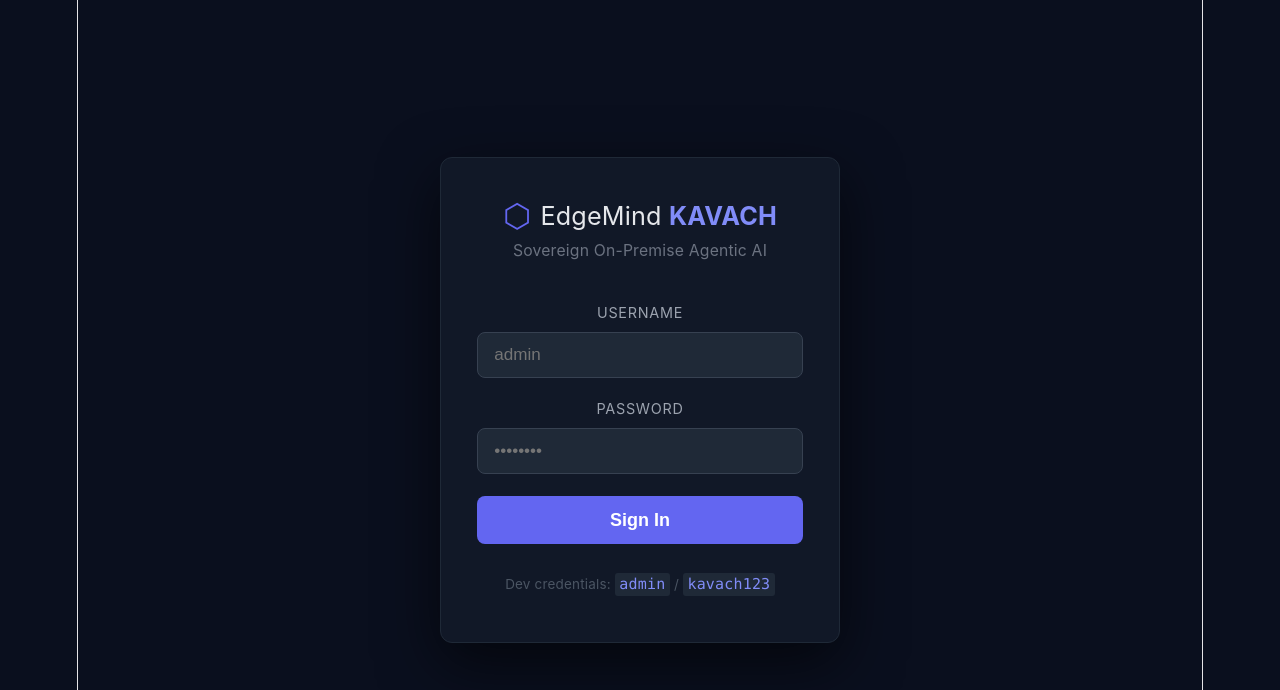
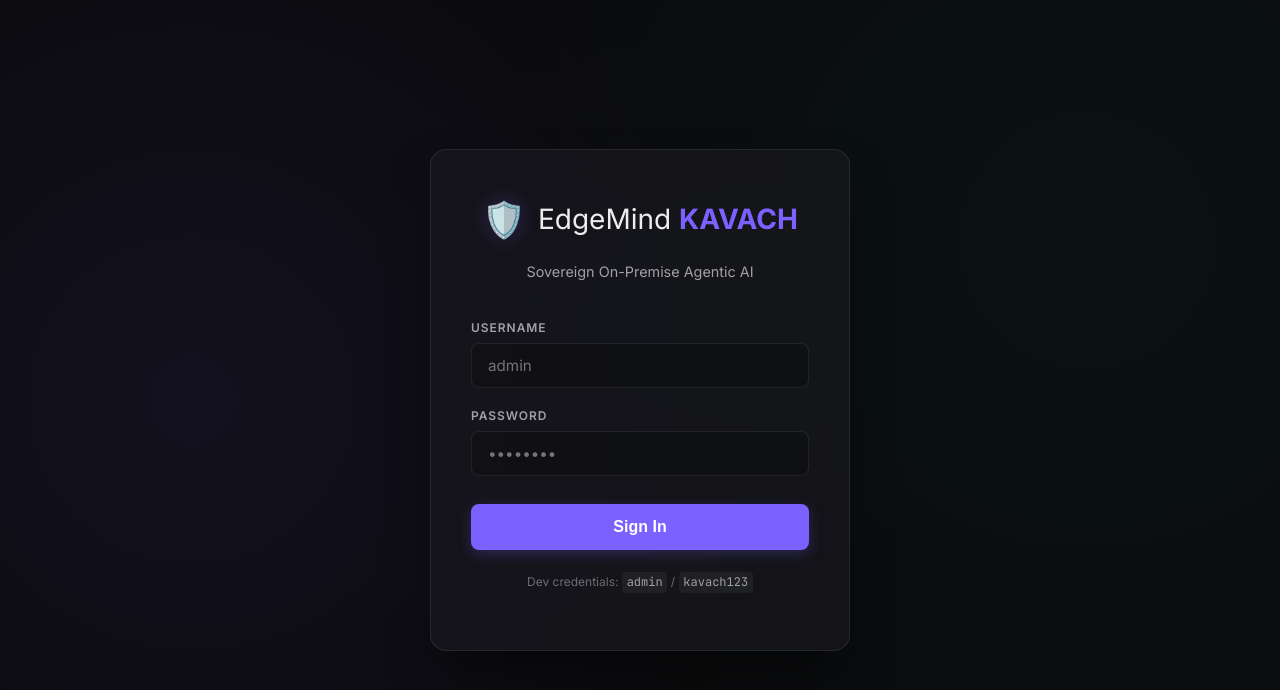
Before and after one commit to sriharinikeshss/EdgeMind, a React (Vite) app in the folder frontend/: page / in a window 1280 px wide. Shown: the top 690 px of the page. Built offline with nearby package versions, Linux system fonts and the light colour scheme; no server answers.

Commit message:
feat(frontend): beautifully redesign UI with dark mode and glassmorphism

```diff
--- a/frontend/src/App.css
+++ b/frontend/src/App.css
@@ -1,120 +1,119 @@
-/* ── Global reset ──────────────────────────────────────────────────── */
-*, *::before, *::after { box-sizing: border-box; }
 
-body {
-  margin: 0;
-  background: #0a0f1e;
-  color: #e5e7eb;
-  font-family: -apple-system, BlinkMacSystemFont, 'Segoe UI', 'Inter', sans-serif;
-  -webkit-font-smoothing: antialiased;
-}
-
-#root {
-  min-height: 100vh;
-  display: flex;
-  flex-direction: column;
-}
-
-/* ── App shell ─────────────────────────────────────────────────────── */
 .app-container {
   display: flex;
   flex-direction: column;
-  min-height: 100vh;
+  height: 100vh;
+  overflow: hidden;
 }
 
 .app-header {
   display: flex;
+  justify-content: space-between;
   align-items: center;
-  justify-content: space-between;
   padding: 1rem 2rem;
-  background: #111827;
-  border-bottom: 1px solid #1f2937;
+  background: rgba(19, 19, 22, 0.8);
+  backdrop-filter: blur(12px);
+  border-bottom: 1px solid var(--border-color);
+  z-index: 10;
 }
 
 .header-left {
   display: flex;
   align-items: center;
-  gap: 0.75rem;
+  gap: 1rem;
 }
 
 .header-logo {
-  font-size: 1.8rem;
-  color: #6366f1;
+  font-size: 2rem;
+  color: var(--accent-color);
+  text-shadow: 0 0 15px var(--accent-glow);
 }
 
 .header-left h1 {
   margin: 0;
-  font-size: 1.2rem;
-  color: #f3f4f6;
-  font-weight: 700;
+  font-size: 1.1rem;
+  font-weight: 600;
+  color: var(--text-primary);
+  letter-spacing: -0.02em;
 }
 
 .header-left p {
-  margin: 0;
+  margin: 2px 0 0;
   font-size: 0.75rem;
-  color: #6b7280;
+  color: var(--accent-color);
+  text-transform: uppercase;
+  letter-spacing: 0.1em;
+  font-weight: 500;
 }
 
 .header-right {
   display: flex;
   align-items: center;
-  gap: 1rem;
+  gap: 1.5rem;
 }
 
 .user-badge {
   font-size: 0.85rem;
-  color: #9ca3af;
+  color: var(--text-secondary);
+  display: flex;
+  align-items: center;
+  gap: 8px;
 }
 
 .user-badge em {
-  color: #6366f1;
   font-style: normal;
+  background: rgba(255, 255, 255, 0.05);
+  padding: 2px 8px;
+  border-radius: 12px;
+  font-size: 0.7rem;
+  border: 1px solid var(--border-color);
 }
 
 .logout-btn {
   background: transparent;
-  border: 1px solid #374151;
-  color: #9ca3af;
+  border: 1px solid var(--border-color);
+  color: var(--text-secondary);
   border-radius: 6px;
-  padding: 0.35rem 0.75rem;
+  padding: 0.4rem 1rem;
   font-size: 0.8rem;
+  font-weight: 500;
   cursor: pointer;
-  transition: all 0.2s;
+  transition: all 0.2s ease;
 }
 
 .logout-btn:hover {
-  background: #1f2937;
-  color: #f3f4f6;
-  border-color: #6366f1;
+  background: rgba(255, 255, 255, 0.05);
+  color: var(--text-primary);
+  border-color: var(--border-highlight);
 }
 
 main {
   flex: 1;
   display: flex;
   flex-direction: column;
+  padding: 1.5rem;
+  overflow: hidden;
 }
 
-/* ── Thinking dots (chat loading) ──────────────────────────────────── */
 .thinking {
   display: flex;
-  gap: 4px;
-  padding: 0.25rem 0;
+  gap: 6px;
+  padding: 0.5rem 0;
   align-items: center;
 }
 
 .dot {
-  width: 8px;
-  height: 8px;
-  background: #6366f1;
+  width: 6px;
+  height: 6px;
+  background: var(--accent-color);
   border-radius: 50%;
-  animation: bounce 1.2s infinite ease-in-out;
+  animation: pulse 1.4s infinite ease-in-out both;
 }
 
-.dot:nth-child(1) { animation-delay: 0s; }
-.dot:nth-child(2) { animation-delay: 0.2s; }
-.dot:nth-child(3) { animation-delay: 0.4s; }
+.dot:nth-child(1) { animation-delay: -0.32s; }
+.dot:nth-child(2) { animation-delay: -0.16s; }
 
-@keyframes bounce {
-  0%, 80%, 100% { transform: scale(0.7); opacity: 0.5; }
-  40%           { transform: scale(1);   opacity: 1;   }
+@keyframes pulse {
+  0%, 80%, 100% { transform: scale(0); opacity: 0.3; }
+  40% { transform: scale(1); opacity: 1; box-shadow: 0 0 8px var(--accent-glow); }
 }
--- a/frontend/src/context/AuthContext.tsx
+++ b/frontend/src/context/AuthContext.tsx
@@ -6,7 +6,8 @@
  *
  * Phase 9: Replace the localStorage approach with Keycloak OIDC / HttpOnly cookies.
  */
-import { createContext, useContext, useState, useCallback, ReactNode } from 'react';
+import { createContext, useContext, useState, useCallback } from 'react';
+import type { ReactNode } from 'react';
 
 interface UserInfo {
   username: string;
--- a/frontend/src/index.css
+++ b/frontend/src/index.css
@@ -1,111 +1,62 @@
+@import url("https://fonts.googleapis.com/css2?family=Inter:wght@300;400;500;600;700&family=JetBrains+Mono:wght@400;500&display=swap");
+
 :root {
-  --text: #6b6375;
-  --text-h: #08060d;
-  --bg: #fff;
-  --border: #e5e4e7;
-  --code-bg: #f4f3ec;
-  --accent: #aa3bff;
-  --accent-bg: rgba(170, 59, 255, 0.1);
-  --accent-border: rgba(170, 59, 255, 0.5);
-  --social-bg: rgba(244, 243, 236, 0.5);
-  --shadow:
-    rgba(0, 0, 0, 0.1) 0 10px 15px -3px, rgba(0, 0, 0, 0.05) 0 4px 6px -2px;
+  --bg-primary: #0a0a0c;
+  --bg-secondary: #131316;
+  --bg-panel: rgba(25, 25, 30, 0.7);
 
-  --sans: system-ui, 'Segoe UI', Roboto, sans-serif;
-  --heading: system-ui, 'Segoe UI', Roboto, sans-serif;
-  --mono: ui-monospace, Consolas, monospace;
+  --text-primary: #ededed;
+  --text-secondary: #a0a0a5;
+  --text-muted: #6b6b70;
 
-  font: 18px/145% var(--sans);
-  letter-spacing: 0.18px;
-  color-scheme: light dark;
-  color: var(--text);
-  background: var(--bg);
-  font-synthesis: none;
-  text-rendering: optimizeLegibility;
-  -webkit-font-smoothing: antialiased;
-  -moz-osx-font-smoothing: grayscale;
+  --border-color: rgba(255, 255, 255, 0.08);
+  --border-highlight: rgba(255, 255, 255, 0.15);
 
-  @media (max-width: 1024px) {
-    font-size: 16px;
-  }
-}
+  --accent-color: #7b61ff;
+  --accent-glow: rgba(123, 97, 255, 0.25);
+  --accent-hover: #8d77ff;
 
-@media (prefers-color-scheme: dark) {
-  :root {
-    --text: #9ca3af;
-    --text-h: #f3f4f6;
-    --bg: #16171d;
-    --border: #2e303a;
-    --code-bg: #1f2028;
-    --accent: #c084fc;
-    --accent-bg: rgba(192, 132, 252, 0.15);
-    --accent-border: rgba(192, 132, 252, 0.5);
-    --social-bg: rgba(47, 48, 58, 0.5);
-    --shadow:
-      rgba(0, 0, 0, 0.4) 0 10px 15px -3px, rgba(0, 0, 0, 0.25) 0 4px 6px -2px;
-  }
+  --success: #10b981;
+  --error: #ef4444;
+  --warning: #f59e0b;
 
-  #social .button-icon {
-    filter: invert(1) brightness(2);
-  }
-}
-
-#root {
-  width: 1126px;
-  max-width: 100%;
-  margin: 0 auto;
-  text-align: center;
-  border-inline: 1px solid var(--border);
-  min-height: 100svh;
-  display: flex;
-  flex-direction: column;
-  box-sizing: border-box;
+  --font-sans: "Inter", system-ui, sans-serif;
+  --font-mono: "JetBrains Mono", monospace;
 }
 
 body {
   margin: 0;
+  padding: 0;
+  background-color: var(--bg-primary);
+  background-image:
+    radial-gradient(circle at 15% 50%, rgba(123, 97, 255, 0.08) 0%, transparent 50%),
+    radial-gradient(circle at 85% 30%, rgba(16, 185, 129, 0.05) 0%, transparent 50%);
+  background-attachment: fixed;
+  color: var(--text-primary);
+  font-family: var(--font-sans);
+  -webkit-font-smoothing: antialiased;
+  -moz-osx-font-smoothing: grayscale;
+  min-height: 100vh;
 }
 
-h1,
-h2 {
-  font-family: var(--heading);
-  font-weight: 500;
-  color: var(--text-h);
+* {
+  box-sizing: border-box;
 }
 
-h1 {
-  font-size: 56px;
-  letter-spacing: -1.68px;
-  margin: 32px 0;
-  @media (max-width: 1024px) {
-    font-size: 36px;
-    margin: 20px 0;
-  }
-}
-h2 {
-  font-size: 24px;
-  line-height: 118%;
-  letter-spacing: -0.24px;
-  margin: 0 0 8px;
-  @media (max-width: 1024px) {
-    font-size: 20px;
-  }
-}
-p {
-  margin: 0;
+::-webkit-scrollbar {
+  width: 8px;
+  height: 8px;
 }
 
-code,
-.counter {
-  font-family: var(--mono);
-  display: inline-flex;
-  border-radius: 4px;
-  color: var(--text-h);
+::-webkit-scrollbar-track {
+  background: transparent;
 }
 
-code {
-  font-size: 15px;
-  line-height: 135%;
-  padding: 4px 8px;
-  background: var(--code-bg);
+::-webkit-scrollbar-thumb {
+  background: rgba(255, 255, 255, 0.1);
+  border-radius: 4px;
 }
+
+::-webkit-scrollbar-thumb:hover {
+  background: rgba(255, 255, 255, 0.2);
+}
--- a/frontend/src/pages/Login.css
+++ b/frontend/src/pages/Login.css
@@ -1,48 +1,53 @@
-/* Login page styles — EdgeMind KAVACH */
 
 .login-wrapper {
   display: flex;
   align-items: center;
   justify-content: center;
   min-height: 100vh;
-  background: #0a0f1e;
+  background: var(--bg-primary);
+  background-image:
+    radial-gradient(circle at 15% 50%, rgba(123, 97, 255, 0.08) 0%, transparent 50%),
+    radial-gradient(circle at 85% 30%, rgba(16, 185, 129, 0.05) 0%, transparent 50%);
 }
 
 .login-card {
-  background: #111827;
-  border: 1px solid #1f2937;
-  border-radius: 12px;
-  padding: 2.5rem 2rem;
+  background: var(--bg-panel);
+  backdrop-filter: blur(20px);
+  border: 1px solid var(--border-color);
+  border-radius: 16px;
+  padding: 3rem 2.5rem;
   width: 100%;
-  max-width: 400px;
-  box-shadow: 0 20px 60px rgba(0, 0, 0, 0.6);
+  max-width: 420px;
+  box-shadow: 0 25px 50px -12px rgba(0, 0, 0, 0.5);
   display: flex;
   flex-direction: column;
   align-items: center;
-  gap: 0.5rem;
 }
 
 .login-logo {
   display: flex;
   align-items: center;
-  gap: 0.5rem;
-  font-size: 1.4rem;
-  color: #e5e7eb;
+  gap: 0.75rem;
+  font-size: 1.75rem;
+  color: var(--text-primary);
+  margin-bottom: 0.5rem;
 }
 
 .logo-icon {
-  font-size: 1.8rem;
-  color: #6366f1;
+  font-size: 2.2rem;
+  color: var(--accent-color);
+  text-shadow: 0 0 20px var(--accent-glow);
 }
 
 .logo-text strong {
-  color: #818cf8;
+  color: var(--accent-color);
+  font-weight: 700;
 }
 
 .login-subtitle {
-  color: #6b7280;
-  font-size: 0.875rem;
-  margin-bottom: 1.5rem;
+  color: var(--text-secondary);
+  font-size: 0.9rem;
+  margin-bottom: 2.5rem;
   text-align: center;
 }
 
@@ -50,78 +55,87 @@
   width: 100%;
   display: flex;
   flex-direction: column;
-  gap: 1rem;
+  gap: 1.25rem;
 }
 
 .field-group {
   display: flex;
   flex-direction: column;
-  gap: 0.35rem;
+  gap: 0.5rem;
 }
 
 .field-group label {
-  font-size: 0.8rem;
-  color: #9ca3af;
+  font-size: 0.75rem;
+  color: var(--text-secondary);
   text-transform: uppercase;
-  letter-spacing: 0.05em;
+  letter-spacing: 0.08em;
+  font-weight: 600;
 }
 
 .field-group input {
-  background: #1f2937;
-  border: 1px solid #374151;
+  background: rgba(0, 0, 0, 0.2);
+  border: 1px solid var(--border-color);
   border-radius: 8px;
-  padding: 0.65rem 0.9rem;
-  color: #f3f4f6;
+  padding: 0.75rem 1rem;
+  color: var(--text-primary);
   font-size: 0.95rem;
   outline: none;
-  transition: border-color 0.2s;
+  transition: all 0.2s ease;
+  font-family: var(--font-sans);
 }
 
 .field-group input:focus {
-  border-color: #6366f1;
+  border-color: var(--accent-color);
+  box-shadow: 0 0 0 1px var(--accent-color);
 }
 
 .login-error {
   background: rgba(239, 68, 68, 0.1);
-  border: 1px solid rgba(239, 68, 68, 0.3);
-  border-radius: 6px;
-  padding: 0.5rem 0.75rem;
-  color: #fca5a5;
+  border: 1px solid rgba(239, 68, 68, 0.2);
+  border-radius: 8px;
+  padding: 0.75rem;
+  color: var(--error);
   font-size: 0.85rem;
+  text-align: center;
 }
 
 .login-btn {
-  background: #6366f1;
+  background: var(--accent-color);
   color: #fff;
   border: none;
   border-radius: 8px;
-  padding: 0.75rem;
+  padding: 0.875rem;
   font-size: 1rem;
   font-weight: 600;
   cursor: pointer;
-  transition: background 0.2s;
-  margin-top: 0.25rem;
+  transition: all 0.2s ease;
+  margin-top: 0.5rem;
+  box-shadow: 0 4px 14px 0 var(--accent-glow);
 }
 
 .login-btn:hover:not(:disabled) {
-  background: #4f46e5;
+  background: var(--accent-hover);
+  box-shadow: 0 6px 20px rgba(123, 97, 255, 0.4);
+  transform: translateY(-1px);
 }
 
 .login-btn:disabled {
   opacity: 0.5;
   cursor: not-allowed;
+  box-shadow: none;
 }
 
 .login-hint {
-  color: #4b5563;
+  color: var(--text-muted);
   font-size: 0.75rem;
-  margin-top: 1rem;
+  margin-top: 1.5rem;
   text-align: center;
 }
 
 .login-hint code {
-  color: #818cf8;
-  background: #1f2937;
-  padding: 0.1em 0.3em;
-  border-radius: 3px;
+  color: var(--text-secondary);
+  background: rgba(255, 255, 255, 0.05);
+  padding: 0.2em 0.4em;
+  border-radius: 4px;
+  font-family: var(--font-mono);
 }
--- a/frontend/src/pages/Login.tsx
+++ b/frontend/src/pages/Login.tsx
@@ -1,12 +1,8 @@
 /**
- * Login page — Phase 1 (M6).
- *
- * Collects username + password, calls AuthContext.login(),
- * and redirects to the Chat page on success.
- *
- * Default dev credentials:  admin / kavach123  or  operator / kavach123
+ * Login page - Phase 1 (M6).
  */
-import { useState, FormEvent } from 'react';
+import { useState } from 'react';
+import type { FormEvent } from 'react';
 import { useAuth } from '../context/AuthContext';
 import './Login.css';
 
@@ -39,7 +35,7 @@ export function Login({ onSuccess }: LoginProps) {
     <div className="login-wrapper">
       <div className="login-card">
         <div className="login-logo">
-          <span className="logo-icon">⬡</span>
+          <span className="logo-icon">🛡️</span>
           <span className="logo-text">EdgeMind <strong>KAVACH</strong></span>
         </div>
         <p className="login-subtitle">Sovereign On-Premise Agentic AI</p>
@@ -73,7 +69,7 @@ export function Login({ onSuccess }: LoginProps) {
           {error && <div className="login-error">{error}</div>}
 
           <button type="submit" className="login-btn" disabled={loading}>
-            {loading ? 'Authenticating…' : 'Sign In'}
+            {loading ? 'Authenticating...' : 'Sign In'}
           </button>
         </form>
 
```
Also changed, not shown: frontend/src/App.tsx (+6 -12 lines), frontend/src/components/AgentTrace.css (+77 -56 lines), frontend/src/components/AgentTrace.tsx (+3 -7 lines), frontend/src/components/Chat.css (+123 -74 lines), frontend/src/components/Chat.tsx (+11 -11 lines).
